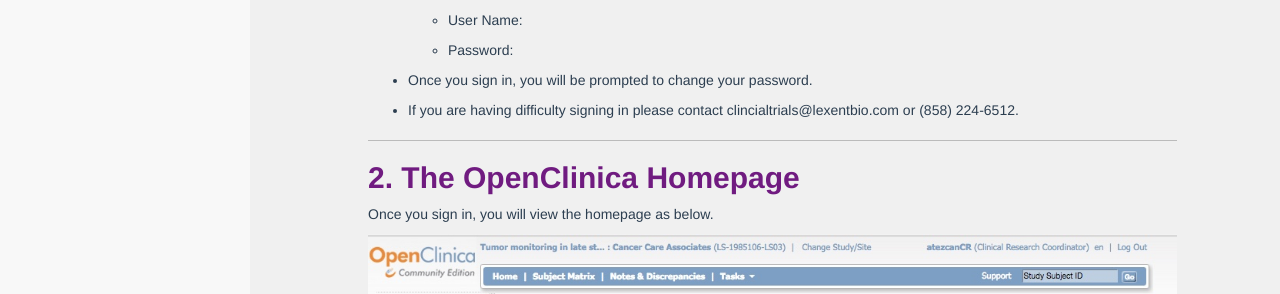
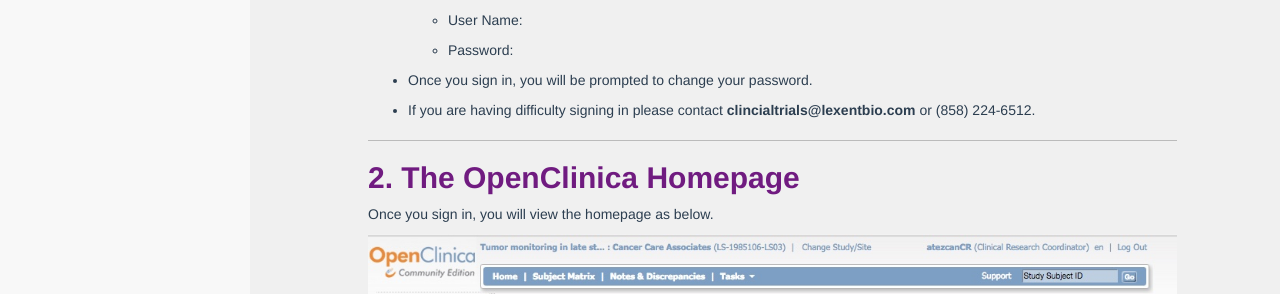
Before and after one commit to lexentbio/openclinica-docs, a Jekyll site: the page built from index.md, in a window 1280 px wide and 900 px high. Shown: the part 450-744 px from the top of the window. Built offline with Jekyll 4.4.1, drawn with Linux system fonts in a browser that asks for light colours; nearby versions of some CDN libraries.

```diff
--- a/_late_stage_study_steps/sign-in.markdown
+++ b/_late_stage_study_steps/sign-in.markdown
@@ -12,4 +12,4 @@ position: 0
 
 * Once you sign in, you will be prompted to change your password.
 
-* If you are having difficulty signing in please contact clincialtrials@lexentbio.com or (858) 224-6512.
+* If you are having difficulty signing in please contact **clincialtrials@lexentbio.com** or (858) 224-6512.
```
